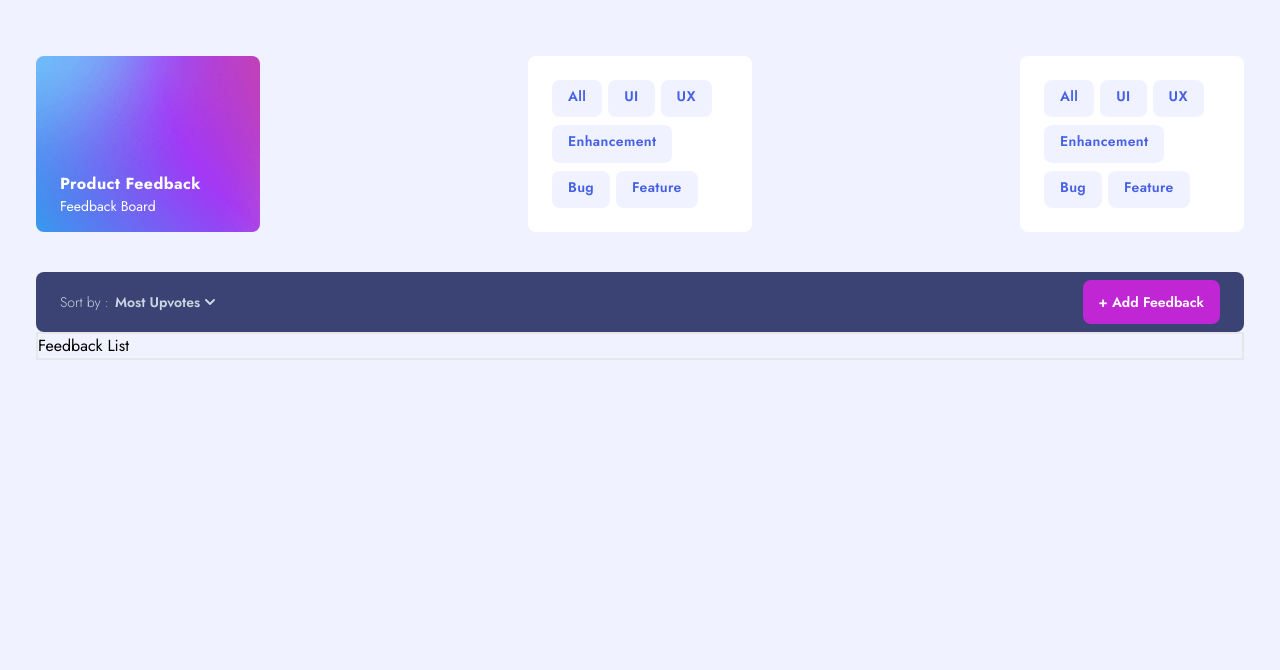
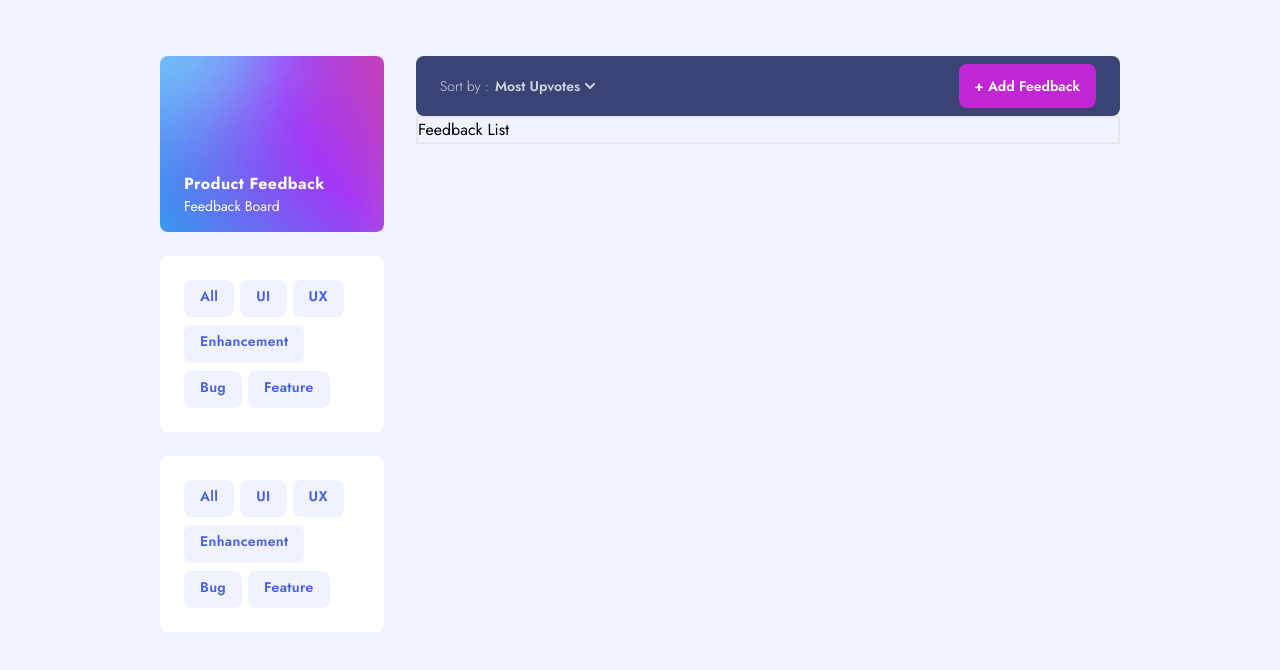
Before and after one commit to diniezikryy/product-feedback-app, a React (Create React App) app in the folder product-feedback-frontend/: page / in a window 1280 px wide. Shown: the top 670 px of the page. Built offline with nearby package versions, Linux system fonts and the light colour scheme.

Commit message:
somewhat desktop responsive

```diff
--- a/product-feedback-frontend/src/components/Homepage/Homepage.js
+++ b/product-feedback-frontend/src/components/Homepage/Homepage.js
@@ -14,21 +14,35 @@ const Homepage = () => {
   };
 
   return (
-    <div className="container p-0 mx-auto sm:mt-14 md:px-9">
+    <div className="container p-0 mx-auto sm:mt-14 md:px-9 lg:px-40">
       {/* When screen is > 1024px (Desktop Screens) */}
+      <div className="hidden lg:contents">
+        <div className="flex flex-row gap-x-8">
+          <div className="flex flex-col gap-y-6">
+            <Hero handleSlideoverOpen={handleSlideoverOpen} open={open} />
+            <FeedbackCategory />
+            <FeedbackCategory />
+          </div>
+
+          <div className="flex flex-col w-full">
+            <FeedbackNavbar />
+            <div className="border-2 border-solid">Feedback List</div>
+          </div>
+        </div>
+      </div>
 
       {/* When screen is > 768px (Tablet Screens) */}
 
-      <div className="hidden sm:contents md:flex md:flex-col">
+      <div className="hidden sm:contents lg:hidden">
         <div className="flex flex-row justify-between mb-10">
           <Hero handleSlideoverOpen={handleSlideoverOpen} open={open} />
-
           <FeedbackCategory />
           <FeedbackCategory />
         </div>
       </div>
 
       {/* When screen is < 640px (Mobile Screens) */}
+
       <div className="sm:hidden">
         <Hero handleSlideoverOpen={handleSlideoverOpen} open={open} />
       </div>
@@ -43,7 +57,7 @@ const Homepage = () => {
         <Slideover open={open} setOpen={handleSlideoverOpen} />
       </div>
 
-      <div className="">
+      <div className="lg:hidden">
         <FeedbackNavbar />
         <div className="border-2 border-solid">Feedback List</div>
       </div>
```
